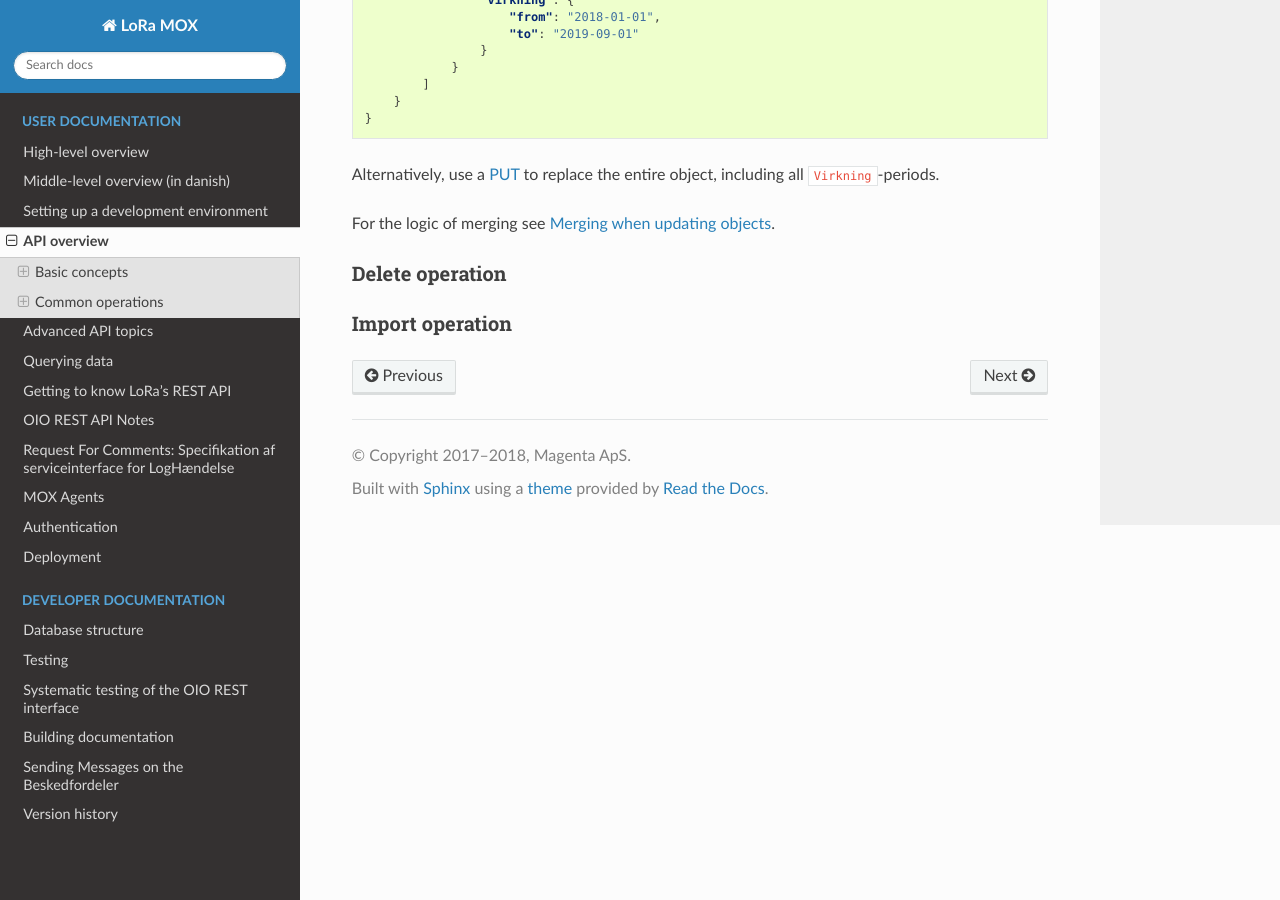
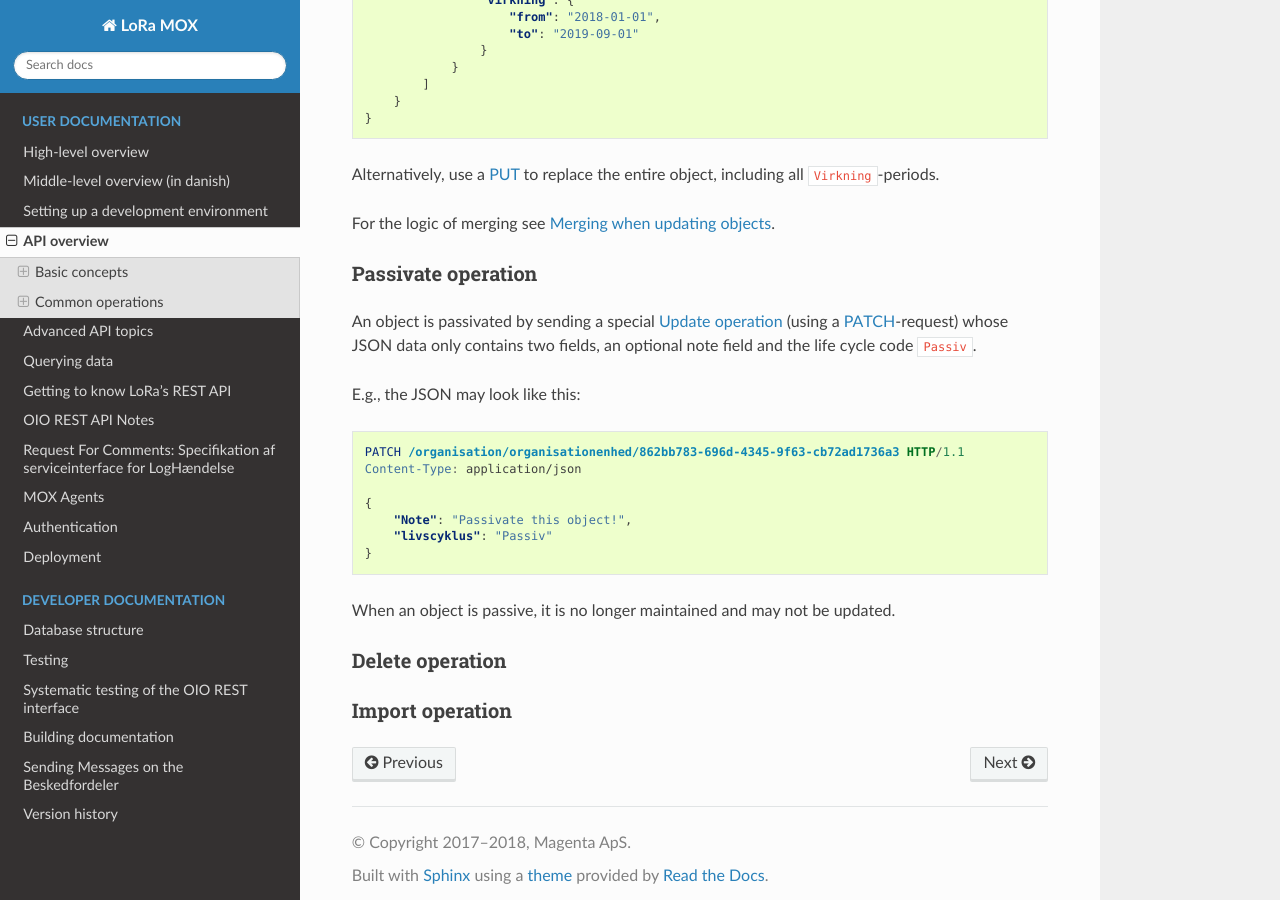
Before and after one commit to magenta-aps/mox, a Sphinx documentation site: the page built from doc/user/api-overview.rst, in a window 1280 px wide and 900 px high, scrolled down 8895 px. Built offline with Sphinx 7.4.7 and the Read the Docs theme 2.0.0, drawn with Linux system fonts in a browser that asks for light colours.

Commit message:
Add Passivate operation

```diff
--- a/doc/user/api-overview.rst
+++ b/doc/user/api-overview.rst
@@ -510,6 +510,34 @@ all ``Virkning``-periods.
 
 For the logic of merging see :ref:`API-merging`.
 
+
+.. _PassivateOperation:
+
+-------------------
+Passivate operation
+-------------------
+
+An object is passivated by sending a special :ref:`UpdateOperation` (using a
+:http:method:`PATCH`-request) whose JSON data only contains two fields, an
+optional note field and the life cycle code ``Passiv``.
+
+E.g., the JSON may look like this:
+
+.. code-block:: http
+
+    PATCH /organisation/organisationenhed/862bb783-696d-4345-9f63-cb72ad1736a3 HTTP/1.1
+    Content-Type: application/json
+
+    {
+        "Note": "Passivate this object!",
+        "livscyklus": "Passiv"
+    }
+
+
+When an object is passive, it is no longer maintained and may not be
+updated.
+
+
 .. _DeleteOperation:
 
 ----------------
```
Also changed, not shown: doc/user/querying-data.rst (+0 -18 lines).
